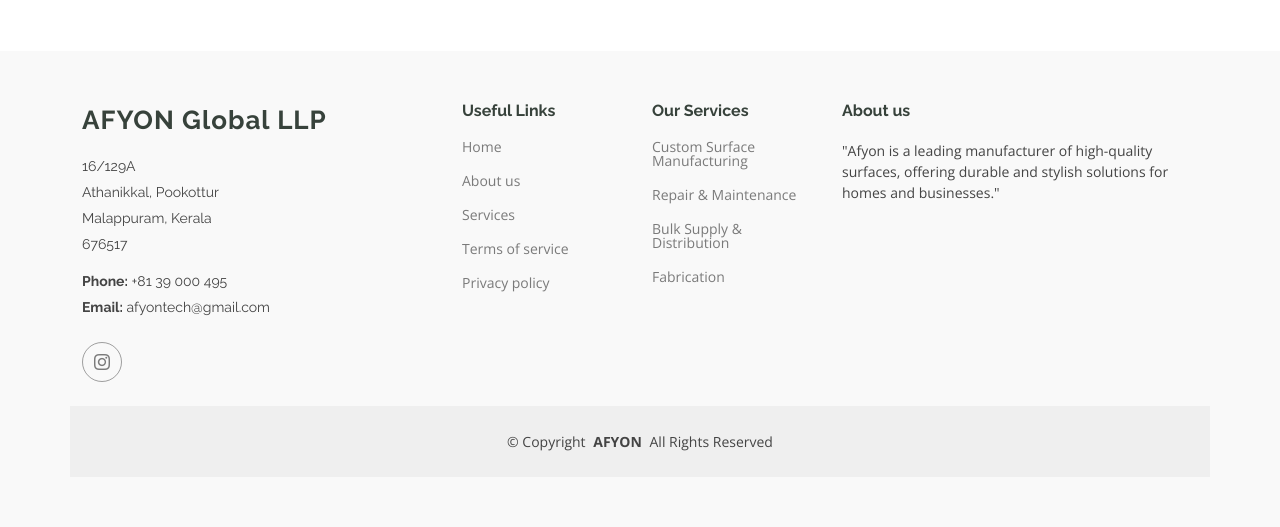
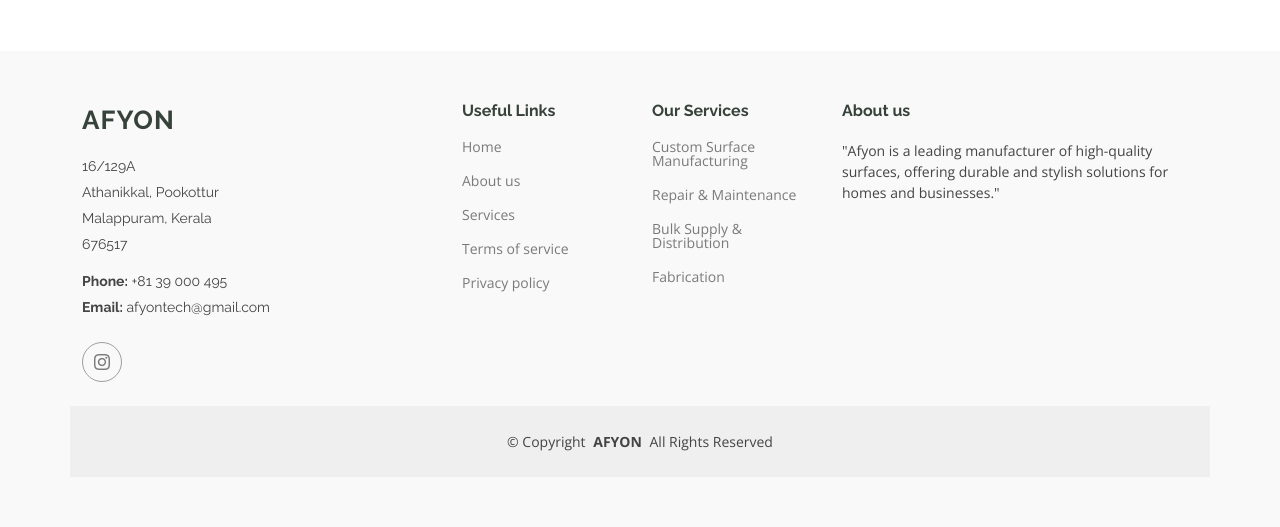
Before and after one commit to najwaaah/AFYON, a Django app: page /about/ in a window 1280 px wide. Shown: the part 1877-2404 px from the top of the page. Run offline with Django 5.2, Linux system fonts and the light colour scheme; data comes from the database, SQL or seed files in the repository; some libraries are stand-ins or nearby versions.

Commit message:
Update site name in footer to 'AFYON'

```diff
--- a/templates/web/partials/footer.html
+++ b/templates/web/partials/footer.html
@@ -7,7 +7,7 @@
       <div class="row gy-4">
         <div class="col-lg-4 col-md-6 footer-about">
           <a href="{% url "index" %}" class="logo d-flex align-items-center">
-            <span class="sitename">AFYON Global LLP</span>
+            <span class="sitename">AFYON</span>
           </a>
           <div class="footer-contact pt-3">
             <p>16/129A</p>
```
